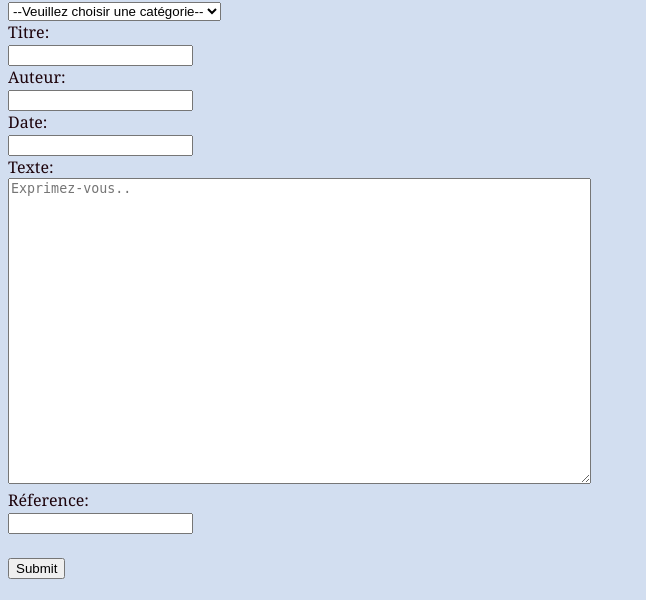
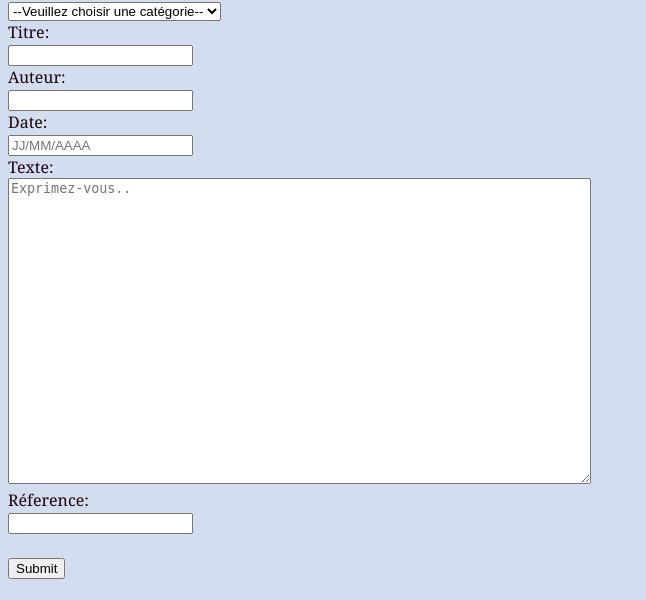
Before and after one commit to jonathanlsn/Web-programmation, a Flask app: page /articles in a window 1280 px wide. Shown: the part 147-747 px from the top of the page, without its empty margins (0-646 px from the left). Run offline with Flask 2, Linux system fonts and the light colour scheme.

Commit message:
Ajout d'un placeholder pour le label Date dans article.html

```diff
--- a/PrograWebSources-master-PlainTemplate/PlainTemplate/templates/articles.html
+++ b/PrograWebSources-master-PlainTemplate/PlainTemplate/templates/articles.html
@@ -20,7 +20,7 @@
         <label for="auteur">Auteur:</label><br>
         <input type="text" id="auteur" name="auteur" ><br>
         <label for="date">Date:</label><br>
-        <input type="text" id="date" name="date"><br>
+        <input type="text" id="date" name="date" placeholder="JJ/MM/AAAA"><br>
         <label for="texte">Texte:</label><br>
 
         <textarea id="texte" name="texte" rows="20" cols="70" placeholder="Exprimez-vous.."></textarea><br>
```
